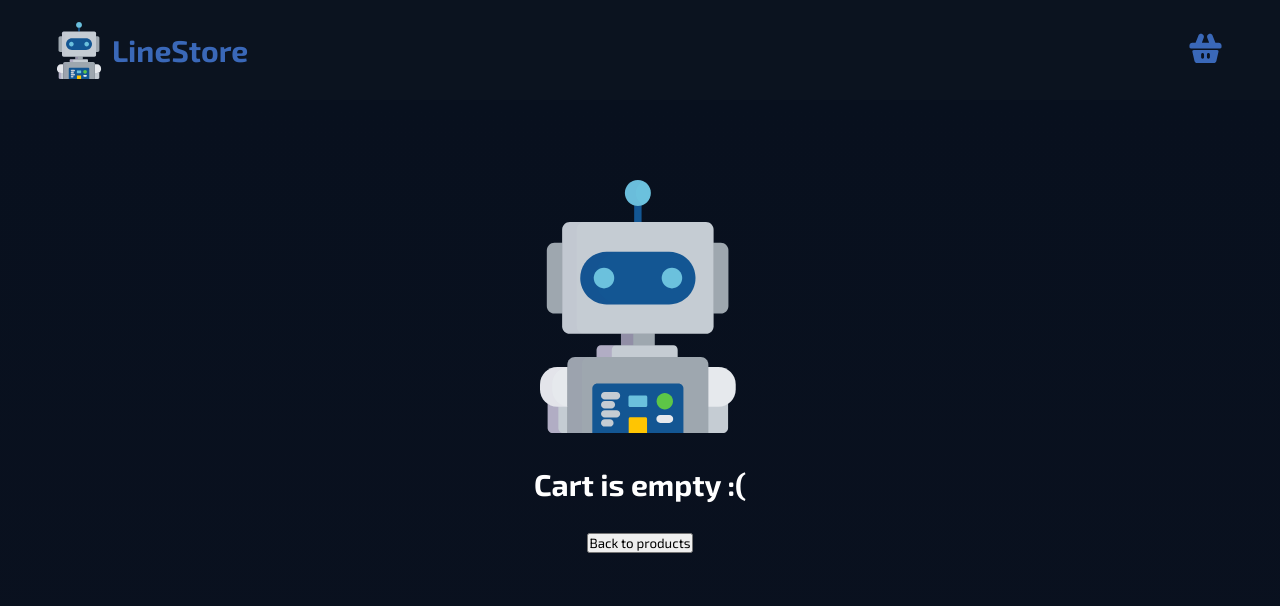
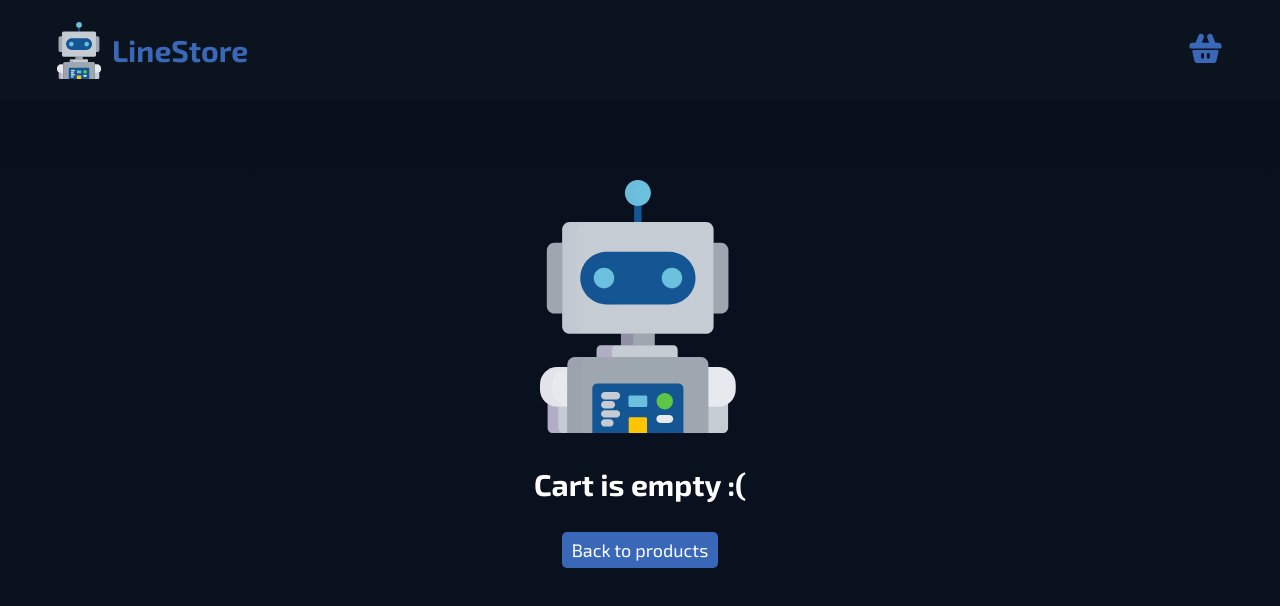
Before and after one commit to dimonstr223/line-store, a React (Create React App) app: page /cart in a window 1280 px wide. Shown: the top 606 px of the page. Built offline with nearby package versions, Linux system fonts and the light colour scheme.

Commit message:
BackToProductsButton  added to CartEmpty page

```diff
--- a/src/Pages/Cart/CartEmpty.tsx/CartEmpty.tsx
+++ b/src/Pages/Cart/CartEmpty.tsx/CartEmpty.tsx
@@ -2,6 +2,7 @@ import React from 'react'
 import { Link } from 'react-router-dom'
 
 import emptyCartImage from '../../../assets/images/empty-cart.svg'
+import BackToProductsButton from '../../../components/BackToProductsButton'
 
 import style from '../../../scss/components/CartEmpty.module.scss'
 
@@ -18,9 +19,7 @@ const CartEmpty: React.FC = () => {
 					/>
 				</div>
 				<h3 className={style.cartEmpty__title}>Cart is empty :(</h3>
-				<Link to='/'>
-					<button className={style.cartEmpty__button}>Back to products</button>
-				</Link>
+				<BackToProductsButton />
 			</div>
 		</div>
 	)
```
